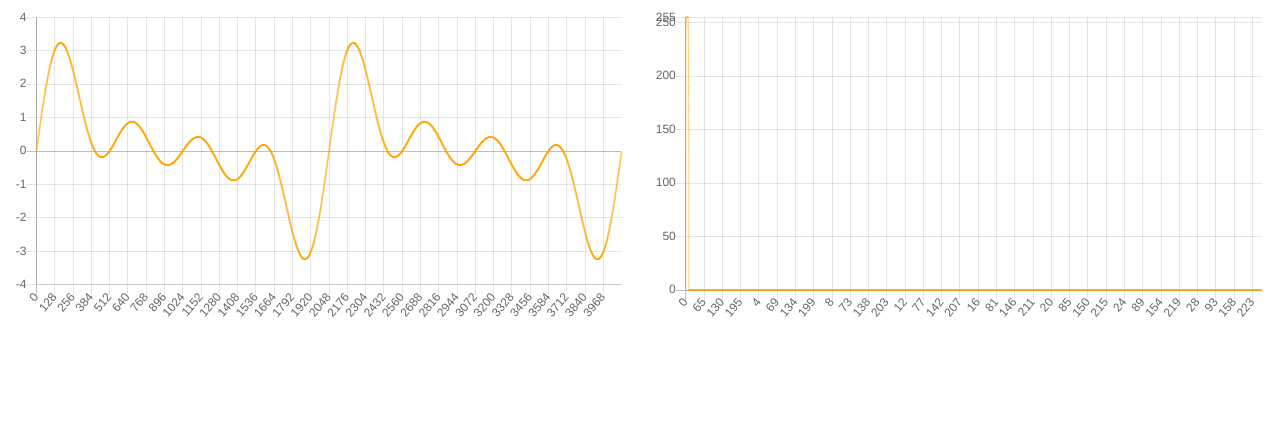
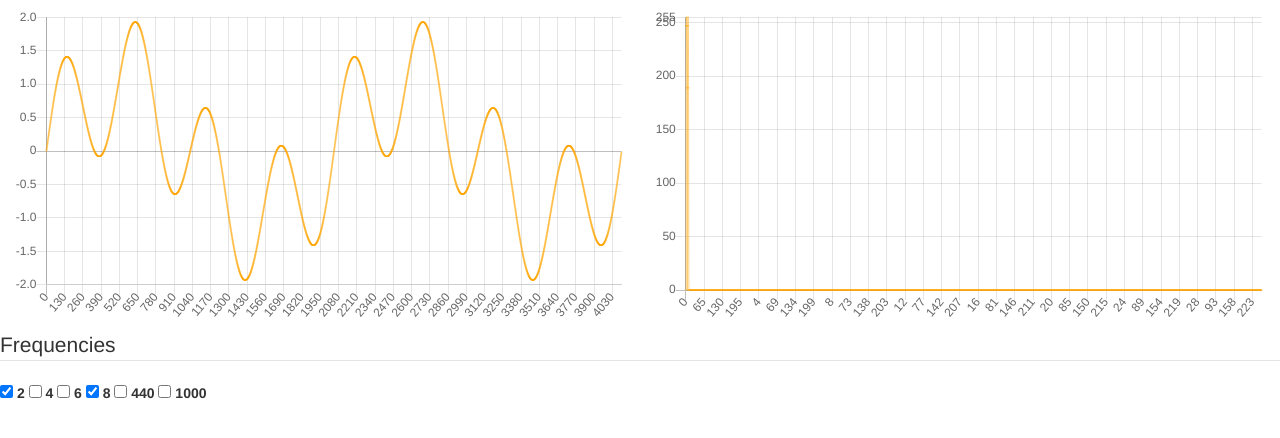
Before and after one commit to taylorjg/shazizzle, a website: page js/index.html in a window 1280 px wide. Drawn offline with nearby package versions, Linux system fonts and the light colour scheme.

Commit message:
Add frequency checkboxes

```diff
--- a/js/index.html
+++ b/js/index.html
@@ -17,6 +17,32 @@
             <canvas id="chart2"></canvas>
         </span>
     </div>
+    <!-- <div>
+        <fieldset>
+            <legend>Sample rate</legend>
+            <input type="radio" name="sampleRate" id="sampleRate3000" value="3000" />
+            <label for="sampleRate3000">3000</label>
+            <input type="radio" name="sampleRate" id="sampleRate4096" value="4096" />
+            <label for="sampleRate3000">4096</label>
+        </fieldset>
+    </div> -->
+    <div>
+        <fieldset>
+            <legend>Frequencies</legend>
+            <input type="checkbox" id="frequency2" value="2" />
+            <label for="frequency2">2</label>
+            <input type="checkbox" id="frequency4" value="4" />
+            <label for="frequency4">4</label>
+            <input type="checkbox" id="frequency6" value="6" />
+            <label for="frequency6">6</label>
+            <input type="checkbox" id="frequency8" value="8" />
+            <label for="frequency8">8</label>
+            <input type="checkbox" id="frequency440" value="440" />
+            <label for="frequency440">440</label>
+            <input type="checkbox" id="frequency1000" value="1000" />
+            <label for="frequency1000">1000</label>
+        </fieldset>
+    </div>
     <script src="https://cdnjs.cloudflare.com/ajax/libs/ramda/0.25.0/ramda.min.js"></script>
     <script src="https://cdnjs.cloudflare.com/ajax/libs/Chart.js/2.7.3/Chart.bundle.js"></script>
     <script src="https://unpkg.com/axios/dist/axios.min.js"></script>
--- a/js/index.js
+++ b/js/index.js
@@ -1,12 +1,67 @@
-const SAMPLE_RATE = 4096
 const SECONDS = 1
+
+let currentSampleRate = 4096
+let currentFrequencies = [2, 8]
+
+// const sampleRate3000 = document.getElementById('sampleRate3000')
+// const sampleRate4096 = document.getElementById('sampleRate4096')
+
+const frequency2 = document.getElementById('frequency2')
+const frequency4 = document.getElementById('frequency4')
+const frequency6 = document.getElementById('frequency6')
+const frequency8 = document.getElementById('frequency8')
+const frequency440 = document.getElementById('frequency440')
+const frequency1000 = document.getElementById('frequency1000')
+
+const frequencyCheckboxes = [
+  frequency2,
+  frequency4,
+  frequency6,
+  frequency8,
+  frequency440,
+  frequency1000
+]
+
+// const onSampleRateChange = e => {
+//   currentSampleRate = Number(e.target.value)
+//   drawCharts(currentSampleRate, currentFrequencies)
+// }
+
+const onFrequencyCheckboxChange = e => {
+  currentFrequencies = getFrequencyCheckboxes()
+  drawCharts(currentSampleRate, currentFrequencies)
+}
+
+// sampleRate3000.addEventListener('change', onSampleRateChange)
+// sampleRate4096.addEventListener('change', onSampleRateChange)
+
+frequencyCheckboxes.forEach(checkbox =>
+  checkbox.addEventListener('change', onFrequencyCheckboxChange))
+
+// const setSampleRateCheckboxes = sampleRate => {
+//   sampleRate3000.checked = sampleRate === Number(sampleRate3000.value)
+//   sampleRate4096.checked = sampleRate === Number(sampleRate4096.value)
+// }
+
+const setFrequencyCheckboxes = frequencies =>
+  frequencyCheckboxes.forEach(checkbox =>
+    checkbox.checked = frequencies.includes(Number(checkbox.value)))
+
+const getFrequencyCheckboxes = () =>
+  frequencyCheckboxes
+    .map(checkbox => checkbox.checked ? Number(checkbox.value) : undefined)
+    .filter(R.identity)
+
+// setSampleRateCheckboxes(currentSampleRate)
+setFrequencyCheckboxes(currentFrequencies)
 
 const findBound = (xs, f) => xs.reduce((acc, x) => f(x, acc) ? x : acc)
 const upperBound = xs => Math.ceil(findBound(xs, R.gt))
 const lowerBound = xs => Math.floor(findBound(xs, R.lt))
+const indices = xs => xs.map((_, index) => index)
 
-const makeOscillator = (context, hz) => {
-  const oscillator = new OscillatorNode(context, { frequency: hz })
+const makeOscillator = context => frequency => {
+  const oscillator = new OscillatorNode(context, { frequency })
   oscillator.connect(context.destination)
   return oscillator
 }
@@ -14,36 +69,26 @@ const makeOscillator = (context, hz) => {
 const startOscillator = when => oscillator => oscillator.start(when)
 const stopOscillator = when => oscillator => oscillator.stop(when)
 
-const main = async () => {
-
-  const audioContext = new OfflineAudioContext(1, SAMPLE_RATE * SECONDS, SAMPLE_RATE)
-
-  const oscillators = [
-    makeOscillator(audioContext, 2),
-    makeOscillator(audioContext, 4),
-    makeOscillator(audioContext, 6),
-    makeOscillator(audioContext, 8)
-    // makeOscillator(audioContext, 200),
-    // makeOscillator(audioContext, 440),
-    // makeOscillator(audioContext, 1000)
-  ]
-
-  const analyser = new AnalyserNode(audioContext, { fftSize: SAMPLE_RATE })
+const drawCharts = async (sampleRate, frequencies) => {
+  const audioContext = new OfflineAudioContext(1, sampleRate * SECONDS, sampleRate)
+  const oscillators = frequencies.map(makeOscillator(audioContext))
+  const analyser = new AnalyserNode(audioContext, { fftSize: sampleRate })
   oscillators.forEach(oscillator => oscillator.connect(analyser))
-
-  oscillators.forEach(startOscillator(0))
-  oscillators.forEach(stopOscillator(1))
-
+  oscillators.forEach(startOscillator(audioContext.currentTime + 0))
+  oscillators.forEach(stopOscillator(audioContext.currentTime + 1))
   const audioBuffer = await audioContext.startRendering()
-  const data = audioBuffer.getChannelData(0)
-
+  const channelData = audioBuffer.getChannelData(0)
   const frequencyData = new Uint8Array(analyser.frequencyBinCount)
   analyser.getByteFrequencyData(frequencyData)
+  drawChart('chart1', channelData)
+  drawChart('chart2', frequencyData)
+}
 
-  const chart1Config = {
+const drawChart = (elementId, data) => {
+  const config = {
     type: 'line',
     data: {
-      labels: data.map((_, index) => index),
+      labels: indices(data),
       datasets: [{
         borderColor: 'orange',
         borderWidth: 0.5,
@@ -54,7 +99,6 @@ const main = async () => {
       }]
     },
     options: {
-      responsive: false,
       animation: {
         duration: 0
       },
@@ -68,54 +112,12 @@ const main = async () => {
             max: upperBound(data)
           }
         }]
-      },
-      tooltips: {
-        enabled: false
       }
     }
   }
 
-  const chart1 = document.getElementById('chart1')
-  new Chart(chart1, chart1Config)
-
-  const chart2Config = {
-    type: 'line',
-    data: {
-      labels: frequencyData.map((_, index) => index),
-      datasets: [{
-        borderColor: 'orange',
-        borderWidth: 0.5,
-        pointStyle: 'line',
-        radius: 1,
-        data: frequencyData,
-        fill: false,
-      }]
-    },
-    options: {
-      responsive: false,
-      maintainAspectRatio: false,
-      animation: {
-        duration: 0
-      },
-      legend: {
-        display: false
-      },
-      scales: {
-        yAxes: [{
-          ticks: {
-            min: lowerBound(frequencyData),
-            max: upperBound(frequencyData)
-          }
-        }]
-      },
-      tooltips: {
-        enabled: false
-      }
-    }
-  }
-
-  const chart2 = document.getElementById('chart2')
-  new Chart(chart2, chart2Config)
+  const chart = document.getElementById(elementId)
+  new Chart(chart, config)
 }
 
-main()
+drawCharts(currentSampleRate, currentFrequencies)
```
